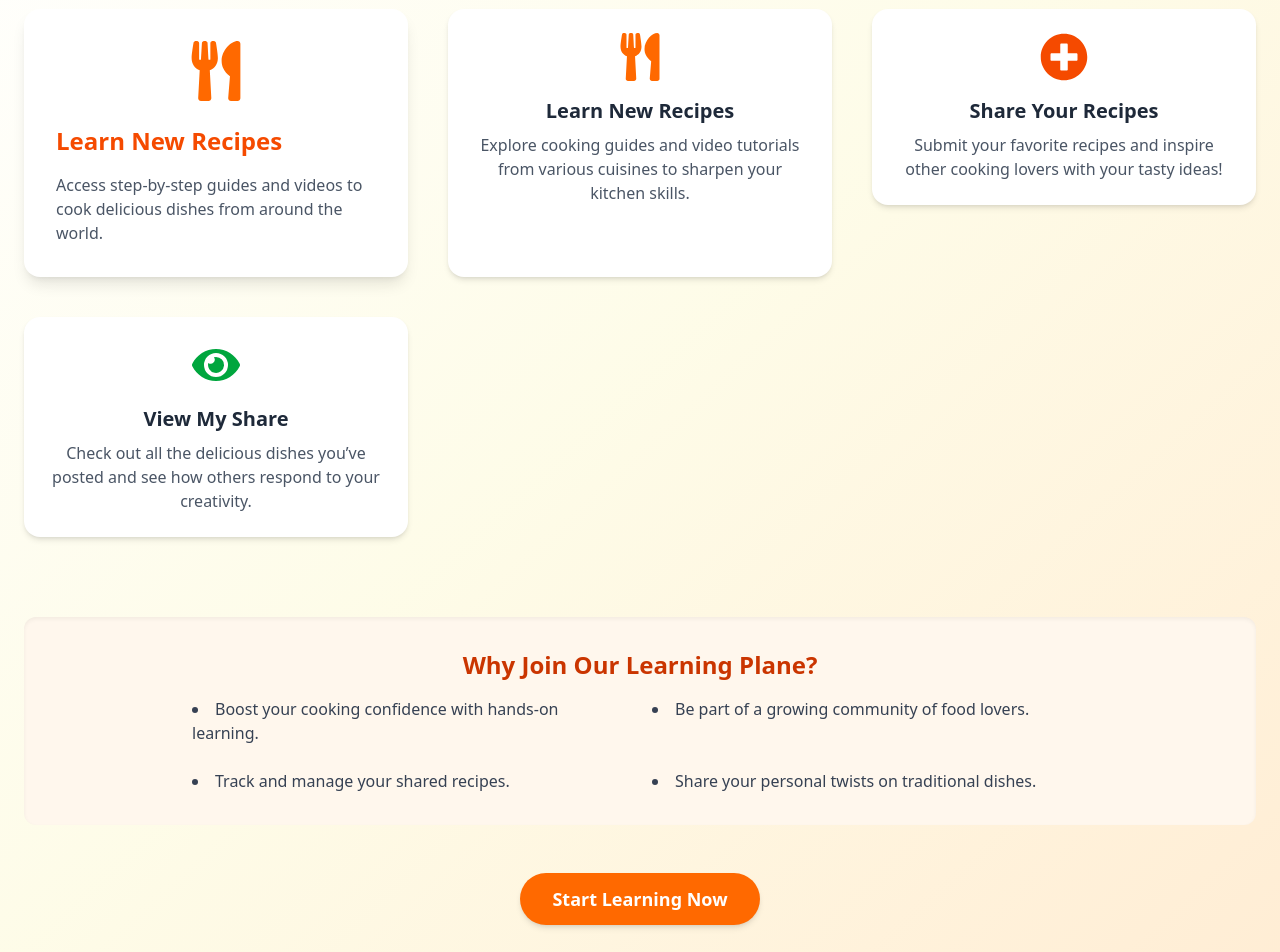
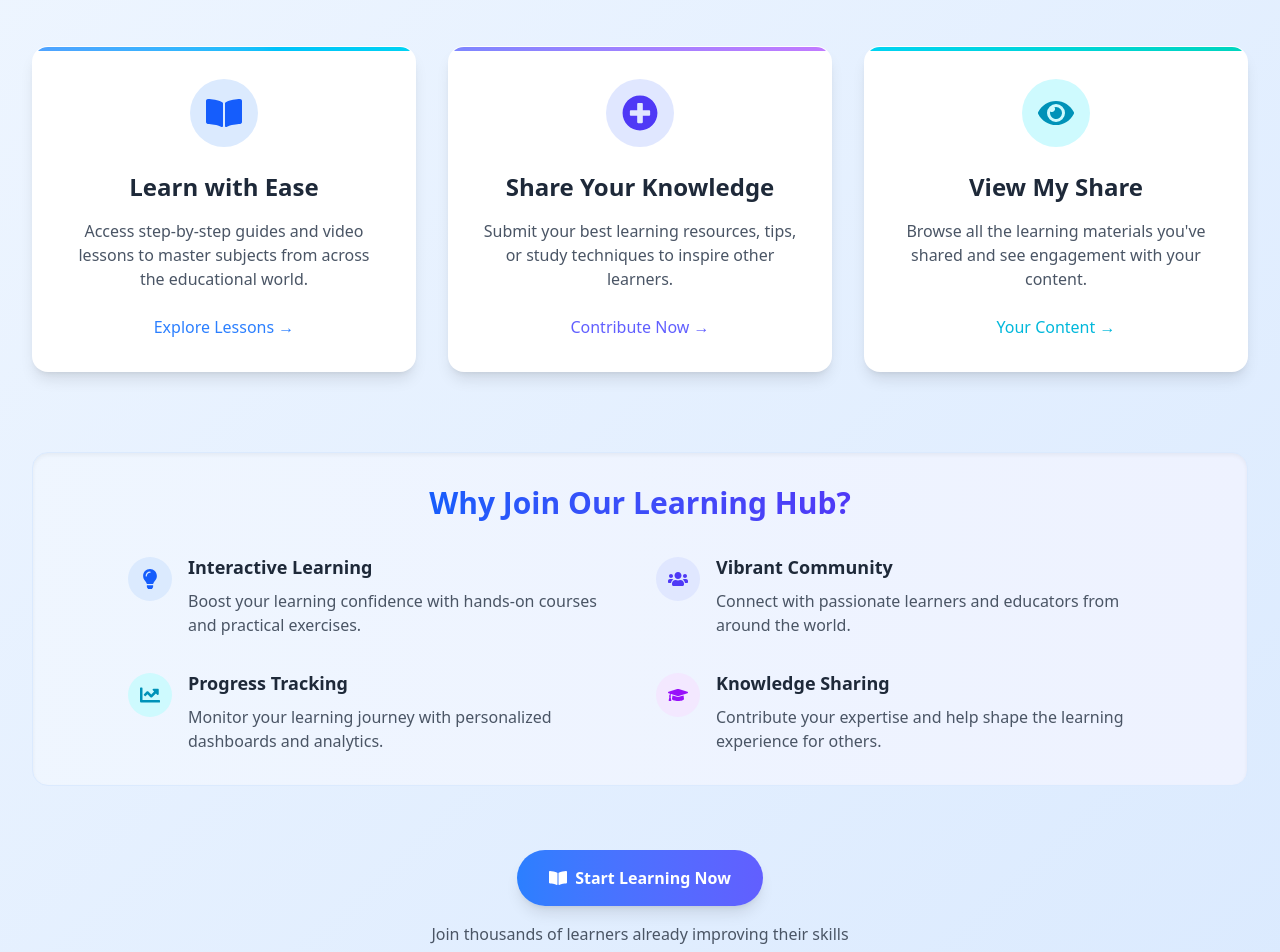
Before and after one commit to Tharusha629/Edu_Ceylon, a React (Vite) app in the folder Frontend/: page /Learning_Home in a window 1280 px wide. Shown: the part 280-1232 px from the top of the page. Built offline with nearby package versions, Linux system fonts and the light colour scheme.

Commit message:
update lerning plans

```diff
--- a/Frontend/src/pages/Learning_Home.jsx
+++ b/Frontend/src/pages/Learning_Home.jsx
@@ -1,84 +1,170 @@
 import React from 'react';
-import { FaBookOpen, FaUtensils, FaPlusCircle, FaEye } from 'react-icons/fa';
+import { FaBookOpen, FaPlusCircle, FaEye, FaGraduationCap, FaUsers, FaChartLine, FaLightbulb } from 'react-icons/fa';
 import { Link } from 'react-router-dom';
 
 export default function Learning_Home() {
   return (
-    <div className="min-h-screen bg-gradient-to-br from-white via-yellow-50 to-orange-100 py-10 px-6">
+    <div className="min-h-screen bg-gradient-to-br from-blue-50 to-blue-100 py-12 px-4 sm:px-6 lg:px-8">
       <div className="max-w-7xl mx-auto">
         {/* Header Section */}
-        <div className="text-center mb-16">
-          <div className="flex justify-center items-center gap-4 mb-4">
-            <FaBookOpen className="text-5xl text-orange-500" />
-            <h1 className="text-4xl md:text-5xl font-bold text-orange-700">Learning Plane</h1>
+        <div className="text-center mb-16 animate-fade-in">
+          <div className="flex justify-center items-center gap-4 mb-6">
+            <div className="relative">
+              <FaBookOpen className="text-5xl md:text-6xl text-blue-600 z-10 relative" />
+              <div className="absolute -inset-3 bg-blue-200 rounded-full opacity-75 blur-sm"></div>
             </div>
-          <p className="text-lg text-gray-700 max-w-2xl mx-auto">
-            Explore step-by-step recipes, share your cooking passion, and build your culinary skills with our engaging platform. 🍳
+            <h1 className="text-4xl md:text-5xl font-bold text-blue-800 bg-gradient-to-r from-blue-700 to-blue-500 bg-clip-text text-transparent">
+              Learning Hub
+            </h1>
+          </div>
+          <p className="text-lg md:text-xl text-gray-700 max-w-3xl mx-auto leading-relaxed">
+            Explore structured step-by-step lessons, share your knowledge, and grow your academic skills through our engaging and interactive platform. 🚀
           </p>
         </div>
 
         {/* Features Grid */}
-        <div className="grid grid-cols-1 sm:grid-cols-2 lg:grid-cols-3 gap-10">
-          {/* Learn Recipes */}
-
-<Link to="/Learn_New_Recipes">
-  <div className="bg-white p-8 rounded-2xl shadow-lg hover:shadow-2xl transition duration-300 transform hover:scale-105 cursor-pointer">
-    <FaUtensils className="text-6xl text-orange-500 mb-6 mx-auto" />
-    <h2 className="text-2xl font-semibold text-orange-600 mb-4">Learn New Recipes</h2>
-    <p className="text-gray-600">
-      Access step-by-step guides and videos to cook delicious dishes from around the world.
+        <div className="grid grid-cols-1 sm:grid-cols-2 lg:grid-cols-3 gap-8 mb-20">
+          {/* Learn Section */}
+          <Link to="/Learn_New_Recipes" className="group">
+            <div className="h-full bg-white p-8 rounded-2xl shadow-lg hover:shadow-2xl transition-all duration-300 transform hover:scale-[1.02] cursor-pointer border border-transparent hover:border-blue-200 relative overflow-hidden">
+              <div className="absolute top-0 left-0 w-full h-1 bg-gradient-to-r from-blue-400 to-cyan-400"></div>
+              <div className="flex flex-col items-center text-center">
+                <div className="mb-6 p-4 bg-blue-100 rounded-full group-hover:bg-blue-200 transition-colors duration-300">
+                  <FaBookOpen className="text-4xl text-blue-600 group-hover:text-blue-700 transition-colors duration-300" />
+                </div>
+                <h2 className="text-2xl font-bold text-gray-800 mb-4 group-hover:text-blue-600 transition-colors duration-300">
+                  Learn with Ease
+                </h2>
+                <p className="text-gray-600 mb-2">
+                  Access step-by-step guides and video lessons to master subjects from across the educational world.
                 </p>
+                <span className="mt-4 inline-block text-blue-500 font-medium group-hover:text-blue-600 transition-colors duration-300">
+                  Explore Lessons →
+                </span>
+              </div>
             </div>
           </Link>
 
-          <div className="bg-white rounded-2xl shadow-md hover:shadow-xl transition p-6 text-center">
-            <FaUtensils className="text-5xl text-orange-500 mx-auto mb-4" />
-            <h2 className="text-xl font-semibold text-gray-800 mb-2">Learn New Recipes</h2>
-            <p className="text-gray-600">
-              Explore cooking guides and video tutorials from various cuisines to sharpen your kitchen skills.
+          {/* Share Knowledge */}
+          <Link to="/Learning_add" className="group">
+            <div className="h-full bg-white p-8 rounded-2xl shadow-lg hover:shadow-2xl transition-all duration-300 transform hover:scale-[1.02] cursor-pointer border border-transparent hover:border-blue-200 relative overflow-hidden">
+              <div className="absolute top-0 left-0 w-full h-1 bg-gradient-to-r from-indigo-400 to-purple-400"></div>
+              <div className="flex flex-col items-center text-center">
+                <div className="mb-6 p-4 bg-indigo-100 rounded-full group-hover:bg-indigo-200 transition-colors duration-300">
+                  <FaPlusCircle className="text-4xl text-indigo-600 group-hover:text-indigo-700 transition-colors duration-300" />
+                </div>
+                <h2 className="text-2xl font-bold text-gray-800 mb-4 group-hover:text-indigo-600 transition-colors duration-300">
+                  Share Your Knowledge
+                </h2>
+                <p className="text-gray-600 mb-2">
+                  Submit your best learning resources, tips, or study techniques to inspire other learners.
                 </p>
+                <span className="mt-4 inline-block text-indigo-500 font-medium group-hover:text-indigo-600 transition-colors duration-300">
+                  Contribute Now →
+                </span>
               </div>
-
-
-          {/* Share Recipes */}
-          <Link to="/Learning_add">
-            <div className="bg-white rounded-2xl shadow-md hover:shadow-xl transition p-6 text-center cursor-pointer hover:scale-105 transform duration-200">
-              <FaPlusCircle className="text-5xl text-orange-600 mx-auto mb-4" />
-              <h2 className="text-xl font-semibold text-gray-800 mb-2">Share Your Recipes</h2>
-              <p className="text-gray-600">
-                Submit your favorite recipes and inspire other cooking lovers with your tasty ideas!
-              </p>
             </div>
           </Link>
 
           {/* View My Share */}
-          <Link to="/Learnig_share_recipe">
-            <div className="bg-white rounded-2xl shadow-md hover:shadow-xl transition p-6 text-center cursor-pointer hover:scale-105 transform duration-200">
-              <FaEye className="text-5xl text-green-600 mx-auto mb-4" />
-              <h2 className="text-xl font-semibold text-gray-800 mb-2">View My Share</h2>
-              <p className="text-gray-600">
-                Check out all the delicious dishes you’ve posted and see how others respond to your creativity.
+          <Link to="/Learnig_share_recipe" className="group">
+            <div className="h-full bg-white p-8 rounded-2xl shadow-lg hover:shadow-2xl transition-all duration-300 transform hover:scale-[1.02] cursor-pointer border border-transparent hover:border-blue-200 relative overflow-hidden">
+              <div className="absolute top-0 left-0 w-full h-1 bg-gradient-to-r from-cyan-400 to-teal-400"></div>
+              <div className="flex flex-col items-center text-center">
+                <div className="mb-6 p-4 bg-cyan-100 rounded-full group-hover:bg-cyan-200 transition-colors duration-300">
+                  <FaEye className="text-4xl text-cyan-600 group-hover:text-cyan-700 transition-colors duration-300" />
+                </div>
+                <h2 className="text-2xl font-bold text-gray-800 mb-4 group-hover:text-cyan-600 transition-colors duration-300">
+                View My Share
+                </h2>
+                <p className="text-gray-600 mb-2">
+                  Browse all the learning materials you've shared and see engagement with your content.
                 </p>
+                <span className="mt-4 inline-block text-cyan-500 font-medium group-hover:text-cyan-600 transition-colors duration-300">
+                  Your Content →
+                </span>
+              </div>
             </div>
           </Link>
         </div>
 
         {/* Extra Info Section */}
-        <div className="mt-20 bg-orange-50 p-8 rounded-xl shadow-inner">
-          <h3 className="text-2xl font-bold text-orange-700 mb-4 text-center">Why Join Our Learning Plane?</h3>
-          <ul className="grid sm:grid-cols-2 gap-6 text-gray-700 text-base list-disc list-inside max-w-4xl mx-auto">
-            <li>Boost your cooking confidence with hands-on learning.</li>
-            <li>Be part of a growing community of food lovers.</li>
-            <li>Track and manage your shared recipes.</li>
-            <li>Share your personal twists on traditional dishes.</li>
-          </ul>
+        <div className="mt-10 bg-gradient-to-r from-blue-50 to-indigo-50 p-8 rounded-2xl shadow-inner border border-blue-100">
+          <h3 className="text-3xl font-bold text-center mb-8">
+            <span className="bg-gradient-to-r from-blue-600 to-indigo-600 bg-clip-text text-transparent">
+              Why Join Our Learning Hub?
+            </span>
+          </h3>
+          <div className="grid md:grid-cols-2 gap-8 max-w-5xl mx-auto">
+            <div className="flex items-start gap-4">
+              <div className="flex-shrink-0 mt-1">
+                <div className="bg-blue-100 p-3 rounded-full text-blue-600">
+                  <FaLightbulb className="text-xl" />
+                </div>
+              </div>
+              <div>
+                <h4 className="text-lg font-semibold text-gray-800 mb-2">Interactive Learning</h4>
+                <p className="text-gray-600">
+                  Boost your learning confidence with hands-on courses and practical exercises.
+                </p>
+              </div>
+            </div>
+            <div className="flex items-start gap-4">
+              <div className="flex-shrink-0 mt-1">
+                <div className="bg-indigo-100 p-3 rounded-full text-indigo-600">
+                  <FaUsers className="text-xl" />
+                </div>
+              </div>
+              <div>
+                <h4 className="text-lg font-semibold text-gray-800 mb-2">Vibrant Community</h4>
+                <p className="text-gray-600">
+                  Connect with passionate learners and educators from around the world.
+                </p>
+              </div>
+            </div>
+            <div className="flex items-start gap-4">
+              <div className="flex-shrink-0 mt-1">
+                <div className="bg-cyan-100 p-3 rounded-full text-cyan-600">
+                  <FaChartLine className="text-xl" />
+                </div>
+              </div>
+              <div>
+                <h4 className="text-lg font-semibold text-gray-800 mb-2">Progress Tracking</h4>
+                <p className="text-gray-600">
+                  Monitor your learning journey with personalized dashboards and analytics.
+                </p>
+              </div>
+            </div>
+            <div className="flex items-start gap-4">
+              <div className="flex-shrink-0 mt-1">
+                <div className="bg-purple-100 p-3 rounded-full text-purple-600">
+                  <FaGraduationCap className="text-xl" />
+                </div>
+              </div>
+              <div>
+                <h4 className="text-lg font-semibold text-gray-800 mb-2">Knowledge Sharing</h4>
+                <p className="text-gray-600">
+                  Contribute your expertise and help shape the learning experience for others.
+                </p>
+              </div>
+            </div>
+          </div>
         </div>
 
         {/* Call to Action */}
-        <div className="text-center mt-12">
-          <button className="bg-orange-500 hover:bg-orange-600 text-white font-semibold text-lg py-3 px-8 rounded-full transition shadow-md hover:shadow-lg">
+        <div className="text-center mt-16 animate-bounce-slow">
+          <Link to="/Learn_New_Recipes">
+            <button className="relative inline-flex items-center justify-center px-8 py-4 overflow-hidden font-bold text-white rounded-full group bg-gradient-to-r from-blue-500 to-indigo-500 hover:from-blue-600 hover:to-indigo-600 transition-all duration-300 shadow-lg hover:shadow-xl">
+              <span className="relative z-10 flex items-center gap-2">
+                <FaBookOpen className="text-lg" />
                 Start Learning Now
+              </span>
+              <span className="absolute inset-0 bg-gradient-to-r from-blue-600 to-indigo-600 opacity-0 group-hover:opacity-100 transition-opacity duration-300 rounded-full"></span>
             </button>
+          </Link>
+          <p className="mt-4 text-gray-600">
+            Join thousands of learners already improving their skills
+          </p>
         </div>
       </div>
     </div>
```
Also changed, not shown: Frontend/src/pages/Home.jsx (+33 -15 lines). Lines whose indentation alone changed are shown as unchanged.
